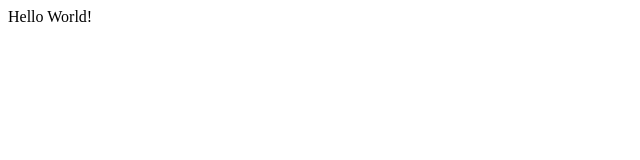
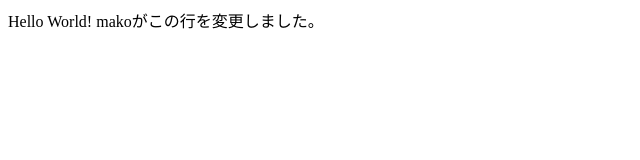
Before and after one commit to kanako0424/20231129_WINC_HP_GitPractice, a plain HTML site: page index.html in a window 1280 px wide. Shown: the whole page, without its empty margins (0-640 px from the left). Drawn offline with Linux system fonts and the light colour scheme.

Commit message:
mako edited

```diff
--- a/index.html
+++ b/index.html
@@ -7,5 +7,6 @@
 </head>
 <body>
     Hello World!
+    makoがこの行を変更しました。
 </body>
 </html>
```
